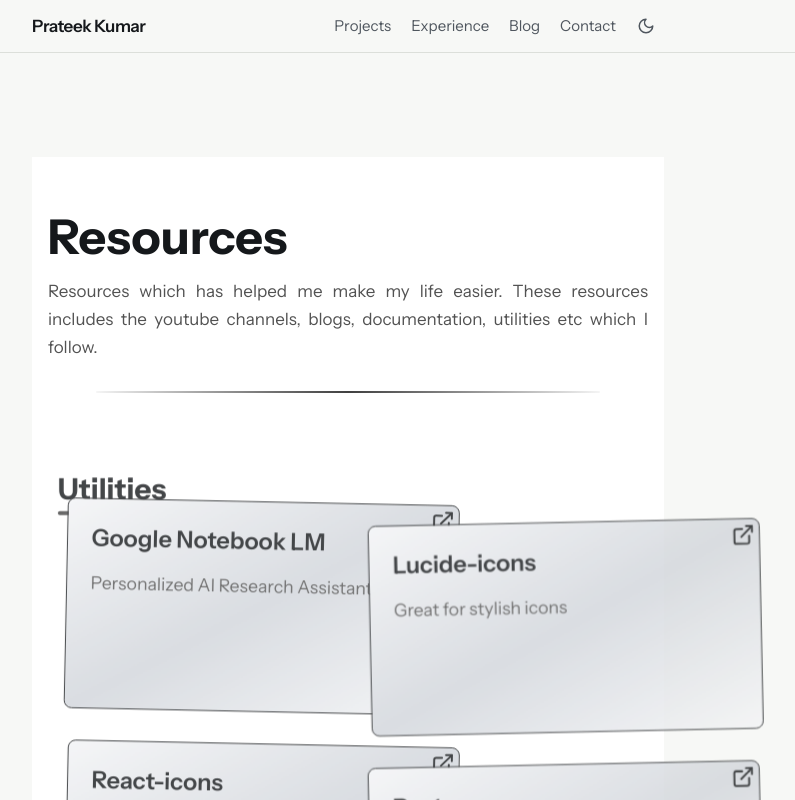
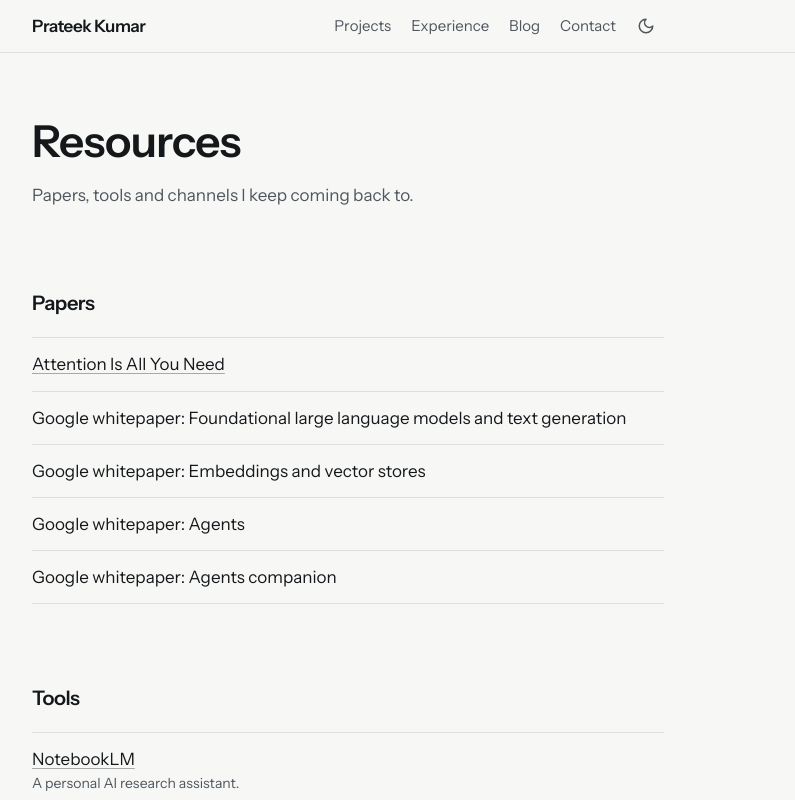
Before and after one commit to Prateekk02/portfolio, a Next.js app in the folder frontend/: page /resources in a window 1280 px wide. Shown: the top 800 px of the page, without its empty margins (292-1087 px from the left). Built offline with nearby package versions, Linux system fonts and the light colour scheme.

Commit message:
feat: restyle blog and resources pages as plain link lists

```diff
--- a/frontend/src/app/blog/page.tsx
+++ b/frontend/src/app/blog/page.tsx
@@ -1,11 +1,23 @@
-import React from 'react'
-import BlogHero from '@/components/BlogHero'
-function Blog() {
+import type { Metadata } from "next";
+import { PageHeader } from "@/components/site/PageHeader";
+import { WritingList } from "@/components/site/WritingList";
+import { writing } from "@/data/writing";
+
+export const metadata: Metadata = {
+  title: "Blog",
+  description: "Writing on LLMs, machine learning and web engineering by Prateek Kumar.",
+};
+
+export default function BlogPage() {
   return (
-    <div>
-        <BlogHero />
-    </div>
-  )
+    <>
+      <PageHeader
+        title="Blog"
+        lede="Notes on building with LLMs and the systems around them. Older posts live on Medium and LinkedIn."
+      />
+      <div className="mt-10">
+        <WritingList items={writing} />
+      </div>
+    </>
+  );
 }
-
-export default Blog
--- a/frontend/src/app/resources/page.tsx
+++ b/frontend/src/app/resources/page.tsx
@@ -1,10 +1,30 @@
-import React from 'react'
-import ResourcesHero from '@/components/ResourcesHero'
+import type { Metadata } from "next";
+import { PageHeader } from "@/components/site/PageHeader";
+import { Section } from "@/components/site/Section";
+import { TextLink } from "@/components/site/TextLink";
+import { resourceGroups } from "@/data/resources";
 
-export default function Resources() {
+export const metadata: Metadata = {
+  title: "Resources",
+  description: "Papers, tools and channels Prateek Kumar keeps coming back to.",
+};
+
+export default function ResourcesPage() {
   return (
-    <div className='flex min-h-screen p-4 bg-white dark:bg-gray-900 mt-10'>
-        <ResourcesHero />
-    </div>
-  )
+    <>
+      <PageHeader title="Resources" lede="Papers, tools and channels I keep coming back to." />
+      {resourceGroups.map((group) => (
+        <Section key={group.title} id={group.title.toLowerCase().replace(/\W+/g, "-")} title={group.title}>
+          <ul className="divide-y divide-line border-y border-line">
+            {group.items.map((item) => (
+              <li key={item.title} className="py-3">
+                {item.href ? <TextLink href={item.href}>{item.title}</TextLink> : item.title}
+                {item.note ? <p className="text-sm text-ink-soft">{item.note}</p> : null}
+              </li>
+            ))}
+          </ul>
+        </Section>
+      ))}
+    </>
+  );
 }
```
